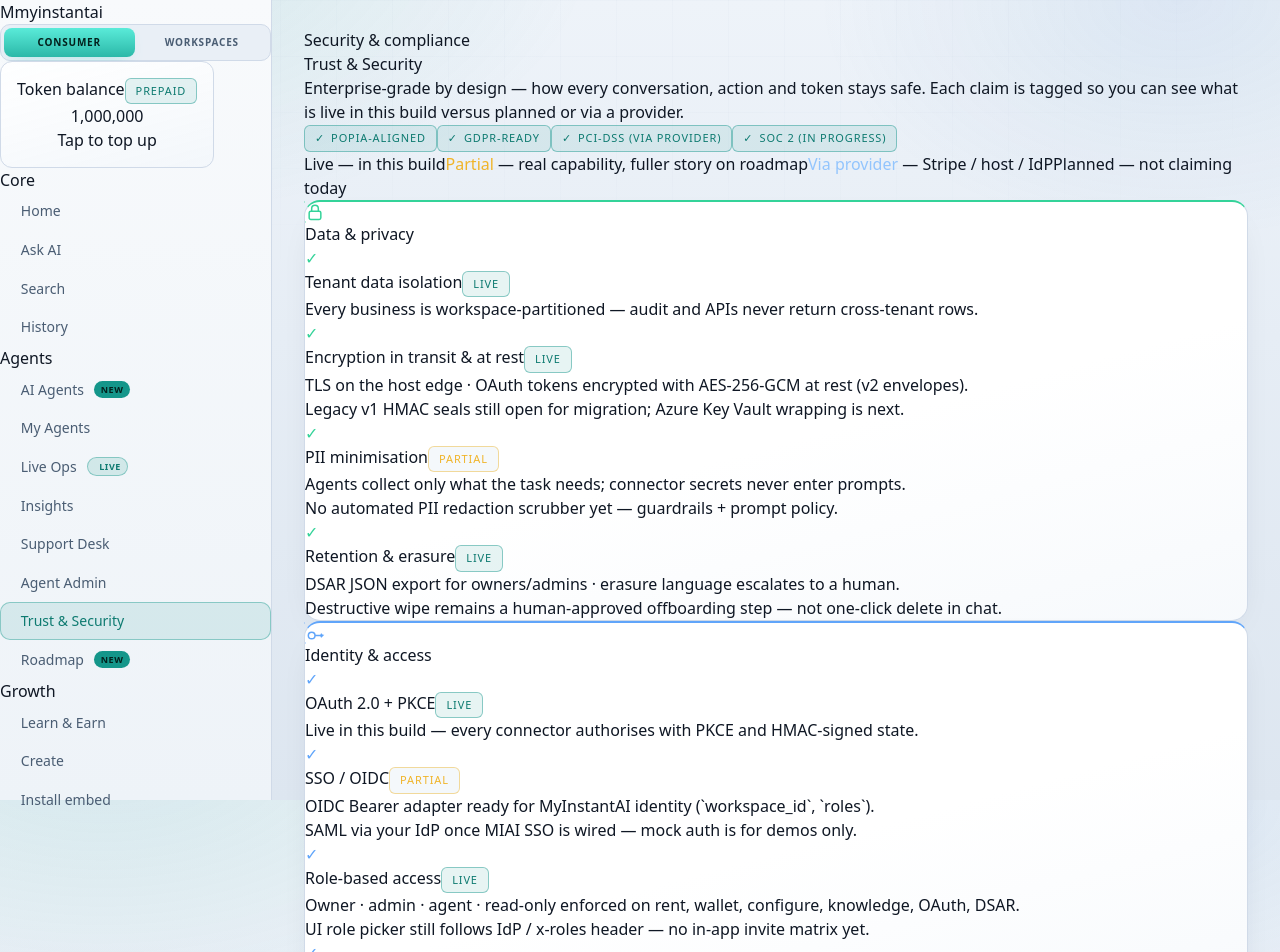
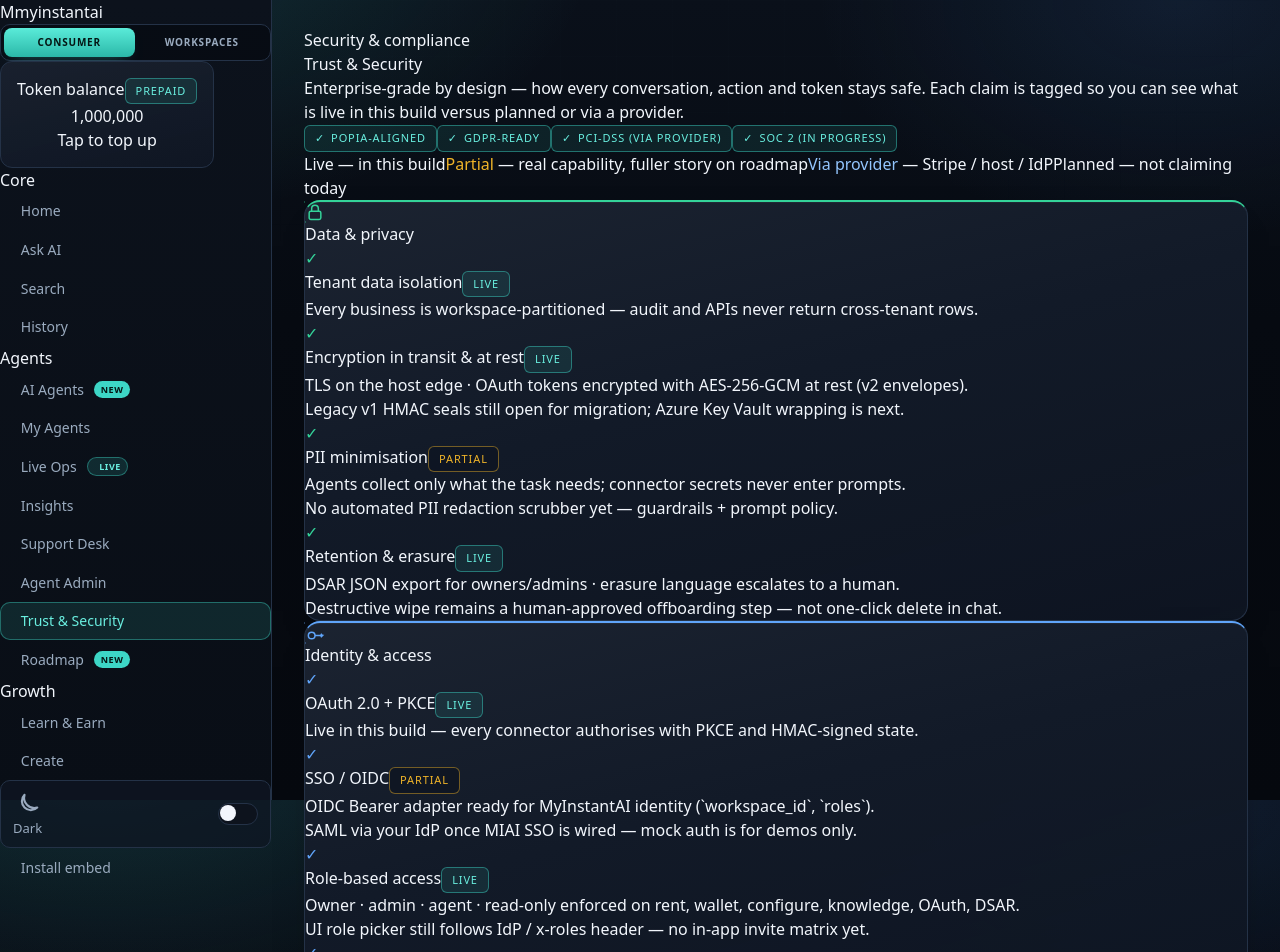
Before and after one commit to MalcolmGov/miai-agent-marketplace, a Next.js app in the folder apps/web/: page /trust in a window 1280 px wide. Shown: the top 952 px of the page. Built offline with nearby package versions, Linux system fonts and the light colour scheme; no server answers; the database is empty.

Commit message:
Restore dark as default and add a light/dark theme toggle.
Keep marketplace aligned with the main site on first load, while letting users opt into the cool light theme and persist that choice.

```diff
--- a/apps/web/src/app/globals.css
+++ b/apps/web/src/app/globals.css
@@ -2,8 +2,37 @@
 @tailwind components;
 @tailwind utilities;
 
-:root {
-  /* Cool mid-light — mist canvas, white cards, charcoal type, teal accent */
+:root,
+html[data-theme="dark"] {
+  color-scheme: dark;
+  --bg: #070b12;
+  --bg-elev: #0f1623;
+  --bg-panel: #121a28;
+  --bg-panel-hover: #172233;
+  --line: #243247;
+  --line-strong: #334863;
+  --text: #f2f6fc;
+  --muted: #9aabbf;
+  --muted-dim: #6d7f96;
+  /* Higher-contrast secondary copy for dense UI (cards) */
+  --card-body: #d0dae8;
+  --card-meta: #a8b6c9;
+  --accent: #3dd6c6;
+  --accent-bright: #6aefe0;
+  --accent-dim: #1f9e92;
+  --accent-ink: #041614;
+  --warn: #f0b429;
+  --danger: #f07178;
+  --live: #5eead4;
+  --font-ui: var(--font-sans), "Segoe UI", sans-serif;
+  --font-mono-stack: var(--font-mono), ui-monospace, monospace;
+  --radius-panel: 16px;
+  --shadow-panel: 0 1px 0 rgba(255, 255, 255, 0.04) inset, 0 18px 40px -28px rgba(0, 0, 0, 0.75);
+}
+
+/* Optional cool mid-light — opt-in via toggle; dark remains default */
+html[data-theme="light"] {
+  color-scheme: light;
   --bg: #e6edf5;
   --bg-elev: #f3f7fb;
   --bg-panel: #ffffff;
@@ -22,9 +51,6 @@
   --warn: #c9870a;
   --danger: #d64550;
   --live: #14968a;
-  --font-ui: var(--font-sans), "Segoe UI", sans-serif;
-  --font-mono-stack: var(--font-mono), ui-monospace, monospace;
-  --radius-panel: 16px;
   --shadow-panel: 0 1px 0 rgba(255, 255, 255, 0.9) inset, 0 14px 36px -22px rgba(15, 35, 60, 0.22);
 }
 
@@ -38,10 +64,10 @@
   font-family: var(--font-ui);
   background-color: var(--bg);
   background-image:
-    radial-gradient(ellipse 900px 520px at 8% -8%, rgba(20, 150, 138, 0.12), transparent 55%),
-    radial-gradient(ellipse 720px 480px at 92% 0%, rgba(56, 120, 190, 0.1), transparent 50%),
-    radial-gradient(ellipse 600px 400px at 50% 100%, rgba(20, 150, 138, 0.06), transparent 55%),
-    linear-gradient(180deg, #eef3f9 0%, var(--bg) 42%, #dde6f0 100%);
+    radial-gradient(ellipse 900px 520px at 8% -8%, rgba(61, 214, 198, 0.16), transparent 55%),
+    radial-gradient(ellipse 720px 480px at 92% 0%, rgba(56, 110, 180, 0.14), transparent 50%),
+    radial-gradient(ellipse 600px 400px at 50% 100%, rgba(61, 214, 198, 0.05), transparent 55%),
+    linear-gradient(180deg, #0a101a 0%, var(--bg) 40%, #06090f 100%);
   background-attachment: fixed;
 }
 
@@ -51,10 +77,10 @@
   inset: 0;
   pointer-events: none;
   z-index: 0;
-  opacity: 0.45;
+  opacity: 0.35;
   background-image:
-    linear-gradient(rgba(90, 120, 155, 0.05) 1px, transparent 1px),
-    linear-gradient(90deg, rgba(90, 120, 155, 0.05) 1px, transparent 1px);
+    linear-gradient(rgba(148, 170, 196, 0.04) 1px, transparent 1px),
+    linear-gradient(90deg, rgba(148, 170, 196, 0.04) 1px, transparent 1px);
   background-size: 56px 56px;
   mask-image: radial-gradient(ellipse 80% 60% at 50% 0%, black 20%, transparent 75%);
 }
@@ -83,15 +109,15 @@
 }
 
 .chip-internal {
-  color: #475569;
-  border-color: color-mix(in srgb, #94a3b8 55%, transparent);
-  background: color-mix(in srgb, #94a3b8 12%, transparent);
+  color: #c5d0e0;
+  border-color: color-mix(in srgb, #94a3b8 45%, transparent);
+  background: color-mix(in srgb, #64748b 16%, transparent);
 }
 
 .chip-solid {
   color: var(--accent-ink);
   border-color: transparent;
-  background: linear-gradient(180deg, #5aebd9, #2bb8a8);
+  background: linear-gradient(180deg, var(--accent-bright), var(--accent));
 }
 
 .btn {
@@ -125,9 +151,9 @@
 .panel {
   background: linear-gradient(
     165deg,
-    #ffffff 0%,
-    var(--bg-panel) 55%,
-    color-mix(in srgb, var(--bg-elev) 70%, #fff) 100%
+    color-mix(in srgb, var(--bg-panel) 96%, #fff 4%) 0%,
+    var(--bg-panel) 45%,
+    color-mix(in srgb, var(--bg-elev) 90%, transparent) 100%
   );
   border: 1px solid var(--line);
   border-radius: var(--radius-panel);
@@ -150,23 +176,23 @@
 }
 
 .panel-interactive:hover {
-  border-color: color-mix(in srgb, var(--accent) 45%, var(--line));
+  border-color: color-mix(in srgb, var(--accent) 55%, var(--line));
   background: linear-gradient(
     165deg,
-    #ffffff 0%,
-    var(--bg-panel-hover) 100%
+    var(--bg-panel-hover) 0%,
+    color-mix(in srgb, var(--bg-panel) 80%, #1a3040) 100%
   );
   transform: translateY(-3px);
   box-shadow:
-    0 1px 0 rgba(255, 255, 255, 0.95) inset,
-    0 20px 40px -24px rgba(15, 50, 70, 0.2),
-    0 0 0 1px color-mix(in srgb, var(--accent) 14%, transparent);
+    0 1px 0 rgba(255, 255, 255, 0.05) inset,
+    0 22px 48px -28px rgba(0, 0, 0, 0.85),
+    0 0 0 1px color-mix(in srgb, var(--accent) 12%, transparent);
 }
 
 .input {
   @apply w-full px-3.5 py-2.5 text-sm outline-none transition;
   border-radius: 10px;
-  background: #ffffff;
+  background: color-mix(in srgb, #060a10 88%, transparent);
   border: 1px solid var(--line);
   color: var(--text);
   font-family: var(--font-ui);
@@ -287,7 +313,7 @@
   inset: 0 auto 0 0;
   z-index: 50;
   width: 272px;
-  background: linear-gradient(180deg, #f8fafc 0%, #eef3f8 100%);
+  background: linear-gradient(180deg, #0c121c 0%, #090e16 100%);
   border-right: 1px solid var(--line);
   transform: translateX(-105%);
   transition: transform 0.25s ease;
@@ -295,14 +321,14 @@
 
 .sidebar-open {
   transform: translateX(0);
-  box-shadow: 24px 0 48px -28px rgba(15, 35, 60, 0.28);
+  box-shadow: 24px 0 48px -28px rgba(0, 0, 0, 0.8);
 }
 
 .sidebar-backdrop {
   position: fixed;
   inset: 0;
   z-index: 40;
-  background: rgba(15, 30, 50, 0.35);
+  background: rgba(3, 6, 12, 0.55);
   opacity: 0;
   pointer-events: none;
   transition: opacity 0.2s ease;
@@ -543,9 +569,9 @@
   height: 3rem;
   border-radius: 999px;
   color: var(--accent-bright);
-  background: color-mix(in srgb, var(--accent) 12%, #fff);
-  border: 1px solid color-mix(in srgb, var(--accent) 35%, transparent);
-  box-shadow: 0 8px 20px -10px rgba(20, 150, 138, 0.45);
+  background: color-mix(in srgb, var(--accent) 12%, var(--bg));
+  border: 1px solid color-mix(in srgb, var(--accent) 45%, transparent);
+  box-shadow: 0 0 24px -6px rgba(61, 214, 198, 0.55);
 }
 
 .how-step-num {
@@ -631,3 +657,118 @@
     transform: none;
   }
 }
+
+/* —— Light theme surface overrides (hard-coded dark values) —— */
+html[data-theme="light"] body {
+  background-image:
+    radial-gradient(ellipse 900px 520px at 8% -8%, rgba(20, 150, 138, 0.12), transparent 55%),
+    radial-gradient(ellipse 720px 480px at 92% 0%, rgba(56, 120, 190, 0.1), transparent 50%),
+    radial-gradient(ellipse 600px 400px at 50% 100%, rgba(20, 150, 138, 0.06), transparent 55%),
+    linear-gradient(180deg, #eef3f9 0%, var(--bg) 42%, #dde6f0 100%);
+}
+
+html[data-theme="light"] body::before {
+  opacity: 0.45;
+  background-image:
+    linear-gradient(rgba(90, 120, 155, 0.05) 1px, transparent 1px),
+    linear-gradient(90deg, rgba(90, 120, 155, 0.05) 1px, transparent 1px);
+}
+
+html[data-theme="light"] .chip-internal {
+  color: #475569;
+  border-color: color-mix(in srgb, #94a3b8 55%, transparent);
+  background: color-mix(in srgb, #94a3b8 12%, transparent);
+}
+
+html[data-theme="light"] .panel {
+  background: linear-gradient(
+    165deg,
+    #ffffff 0%,
+    var(--bg-panel) 55%,
+    color-mix(in srgb, var(--bg-elev) 70%, #fff) 100%
+  );
+}
+
+html[data-theme="light"] .panel-interactive:hover {
+  border-color: color-mix(in srgb, var(--accent) 45%, var(--line));
+  background: linear-gradient(165deg, #ffffff 0%, var(--bg-panel-hover) 100%);
+  box-shadow:
+    0 1px 0 rgba(255, 255, 255, 0.95) inset,
+    0 20px 40px -24px rgba(15, 50, 70, 0.2),
+    0 0 0 1px color-mix(in srgb, var(--accent) 14%, transparent);
+}
+
+html[data-theme="light"] .input {
+  background: #ffffff;
+}
+
+html[data-theme="light"] .sidebar {
+  background: linear-gradient(180deg, #f8fafc 0%, #eef3f8 100%);
+}
+
+html[data-theme="light"] .sidebar-open {
+  box-shadow: 24px 0 48px -28px rgba(15, 35, 60, 0.28);
+}
+
+html[data-theme="light"] .sidebar-backdrop {
+  background: rgba(15, 30, 50, 0.35);
+}
+
+html[data-theme="light"] .how-step-icon {
+  background: color-mix(in srgb, var(--accent) 12%, #fff);
+  border: 1px solid color-mix(in srgb, var(--accent) 35%, transparent);
+  box-shadow: 0 8px 20px -10px rgba(20, 150, 138, 0.45);
+}
+
+.theme-toggle {
+  display: flex;
+  align-items: center;
+  justify-content: space-between;
+  gap: 0.75rem;
+  width: 100%;
+  border-radius: 10px;
+  border: 1px solid var(--line);
+  background: color-mix(in srgb, var(--bg-elev) 70%, transparent);
+  padding: 0.55rem 0.75rem;
+  color: var(--muted);
+  font-size: 0.8125rem;
+  font-weight: 500;
+  transition: border-color 0.15s ease, color 0.15s ease;
+}
+
+.theme-toggle:hover {
+  border-color: color-mix(in srgb, var(--accent) 40%, var(--line));
+  color: var(--text);
+}
+
+.theme-toggle-track {
+  position: relative;
+  width: 2.5rem;
+  height: 1.35rem;
+  flex-shrink: 0;
+  border-radius: 999px;
+  background: color-mix(in srgb, var(--bg) 80%, var(--line));
+  border: 1px solid var(--line);
+  transition: background 0.2s ease, border-color 0.2s ease;
+}
+
+.theme-toggle[aria-checked="true"] .theme-toggle-track {
+  background: color-mix(in srgb, var(--accent) 35%, var(--bg-elev));
+  border-color: color-mix(in srgb, var(--accent) 50%, transparent);
+}
+
+.theme-toggle-thumb {
+  position: absolute;
+  top: 1px;
+  left: 1px;
+  width: 1rem;
+  height: 1rem;
+  border-radius: 999px;
+  background: var(--text);
+  transition: transform 0.2s ease, background 0.2s ease;
+}
+
+.theme-toggle[aria-checked="true"] .theme-toggle-thumb {
+  transform: translateX(1.1rem);
+  background: var(--accent-bright);
+}
--- a/apps/web/src/app/layout.tsx
+++ b/apps/web/src/app/layout.tsx
@@ -1,6 +1,8 @@
 import type { Metadata } from "next";
 import { Manrope, JetBrains_Mono } from "next/font/google";
 import { Shell } from "@/components/Shell";
+import { ThemeProvider } from "@/lib/theme";
+import { THEME_BOOT_SCRIPT } from "@/lib/theme-boot";
 import "./globals.css";
 
 const sans = Manrope({
@@ -22,10 +24,15 @@
 
 export default function RootLayout({ children }: Readonly<{ children: React.ReactNode }>) {
   return (
-    <html lang="en">
+    <html lang="en" data-theme="dark" suppressHydrationWarning>
+      <head>
+        <script dangerouslySetInnerHTML={{ __html: THEME_BOOT_SCRIPT }} />
+      </head>
       <body className={`${sans.variable} ${mono.variable} antialiased`}>
         <div id="app-root">
-          <Shell>{children}</Shell>
+          <ThemeProvider>
+            <Shell>{children}</Shell>
+          </ThemeProvider>
         </div>
       </body>
     </html>
--- a/apps/web/src/components/CatalogGrid.tsx
+++ b/apps/web/src/components/CatalogGrid.tsx
@@ -407,7 +407,7 @@
 
   return (
     <div
-      className="fixed inset-0 z-50 flex items-center justify-center bg-[rgba(15,30,50,0.4)] p-4 backdrop-blur-sm"
+      className="fixed inset-0 z-50 flex items-center justify-center bg-black/60 p-4 backdrop-blur-sm"
       role="presentation"
       onClick={onClose}
     >
--- a/apps/web/src/components/MarketplaceHero.tsx
+++ b/apps/web/src/components/MarketplaceHero.tsx
@@ -22,7 +22,7 @@
         className="hero-sheen pointer-events-none absolute -left-1/4 top-0 h-full w-[150%] opacity-50"
         style={{
           background:
-            "radial-gradient(ellipse 50% 80% at 20% 30%, rgba(20,150,138,0.14), transparent 55%), radial-gradient(ellipse 40% 60% at 80% 10%, rgba(56,120,190,0.1), transparent 50%)",
+            "radial-gradient(ellipse 50% 80% at 20% 30%, rgba(61,214,198,0.16), transparent 55%), radial-gradient(ellipse 40% 60% at 80% 10%, rgba(94,168,240,0.1), transparent 50%)",
         }}
       />
 
--- a/apps/web/src/components/Shell.tsx
+++ b/apps/web/src/components/Shell.tsx
@@ -4,6 +4,7 @@
 import { usePathname } from "next/navigation";
 import { useEffect, useState } from "react";
 import { Sidebar } from "./Sidebar";
+import { ThemeToggle } from "./ThemeToggle";
 import { TopUpModal } from "./TopUpModal";
 
 export function Shell({ children }: { children: React.ReactNode }) {
@@ -57,6 +58,9 @@
             </Link>
           </div>
           <div className="flex items-center gap-2">
+            <div className="w-[8.5rem] shrink-0 lg:hidden">
+              <ThemeToggle />
+            </div>
             <button
               type="button"
               onClick={() => setTopUpOpen(true)}
--- a/apps/web/src/components/Sidebar.tsx
+++ b/apps/web/src/components/Sidebar.tsx
@@ -3,6 +3,7 @@
 import Link from "next/link";
 import { usePathname } from "next/navigation";
 import { useState, type ReactNode } from "react";
+import { ThemeToggle } from "./ThemeToggle";
 
 type NavBadge = { label: string; tone: "new" | "live" };
 
@@ -306,7 +307,8 @@
             ))}
           </nav>
 
-          <div className="border-t border-[var(--line)] px-4 py-3">
+          <div className="space-y-2 border-t border-[var(--line)] px-4 py-3">
+            <ThemeToggle />
             <Link href="/install" onClick={onClose} className="nav-item text-[var(--muted)]">
               <span className="nav-item-icon">
                 <IconPlus />
--- /dev/null
+++ b/apps/web/src/components/ThemeToggle.tsx
@@ -0,0 +1,42 @@
+"use client";
+
+import { useTheme } from "@/lib/theme";
+
+export function ThemeToggle() {
+  const { theme, toggleTheme } = useTheme();
+  const isLight = theme === "light";
+
+  return (
+    <button
+      type="button"
+      role="switch"
+      aria-checked={isLight}
+      aria-label={isLight ? "Switch to dark mode" : "Switch to light mode"}
+      className="theme-toggle"
+      onClick={toggleTheme}
+    >
+      <span className="flex items-center gap-2 min-w-0">
+        {isLight ? (
+          <svg viewBox="0 0 24 24" fill="none" stroke="currentColor" strokeWidth="1.75" className="h-4 w-4 shrink-0">
+            <circle cx="12" cy="12" r="4" />
+            <path
+              d="M12 3v1.5M12 19.5V21M3 12h1.5M19.5 12H21M5.6 5.6l1.1 1.1M17.3 17.3l1.1 1.1M18.4 5.6l-1.1 1.1M6.7 17.3l-1.1 1.1"
+              strokeLinecap="round"
+            />
+          </svg>
+        ) : (
+          <svg viewBox="0 0 24 24" fill="none" stroke="currentColor" strokeWidth="1.75" className="h-4 w-4 shrink-0">
+            <path
+              d="M20 14.5A8.5 8.5 0 0 1 9.5 4 7 7 0 1 0 20 14.5Z"
+              strokeLinejoin="round"
+            />
+          </svg>
+        )}
+        <span className="truncate">{isLight ? "Light" : "Dark"}</span>
+      </span>
+      <span className="theme-toggle-track" aria-hidden>
+        <span className="theme-toggle-thumb" />
+      </span>
+    </button>
+  );
+}
--- a/apps/web/src/components/TopUpModal.tsx
+++ b/apps/web/src/components/TopUpModal.tsx
@@ -29,7 +29,7 @@
   }
 
   return (
-    <div className="fixed inset-0 z-50 flex items-center justify-center bg-[rgba(15,30,50,0.4)] p-4 backdrop-blur-sm">
+    <div className="fixed inset-0 z-50 flex items-center justify-center bg-black/60 p-4 backdrop-blur-sm">
       <div className="panel w-full max-w-md p-5 rise shadow-2xl">
         <div className="mb-4 flex items-start justify-between gap-3">
           <div>
--- /dev/null
+++ b/apps/web/src/lib/theme-boot.ts
@@ -0,0 +1,4 @@
+export const THEME_STORAGE_KEY = "miai-theme";
+
+/** Inline boot script — keeps first paint on dark unless user saved light. */
+export const THEME_BOOT_SCRIPT = `(function(){try{var t=localStorage.getItem(${JSON.stringify(THEME_STORAGE_KEY)});document.documentElement.setAttribute("data-theme",t==="light"?"light":"dark");}catch(e){document.documentElement.setAttribute("data-theme","dark");}})();`;
--- /dev/null
+++ b/apps/web/src/lib/theme.tsx
@@ -0,0 +1,69 @@
+"use client";
+
+import { createContext, useContext, useEffect, useState, type ReactNode } from "react";
+import { THEME_STORAGE_KEY } from "./theme-boot";
+
+export type Theme = "dark" | "light";
+
+type ThemeContextValue = {
+  theme: Theme;
+  setTheme: (theme: Theme) => void;
+  toggleTheme: () => void;
+};
+
+const ThemeContext = createContext<ThemeContextValue | null>(null);
+
+function readStoredTheme(): Theme {
+  if (typeof window === "undefined") return "dark";
+  try {
+    return window.localStorage.getItem(THEME_STORAGE_KEY) === "light" ? "light" : "dark";
+  } catch {
+    return "dark";
+  }
+}
+
+function applyTheme(theme: Theme) {
+  document.documentElement.setAttribute("data-theme", theme);
+}
+
+export function ThemeProvider({ children }: { children: ReactNode }) {
+  const [theme, setThemeState] = useState<Theme>("dark");
+
+  useEffect(() => {
+    const next = readStoredTheme();
+    setThemeState(next);
+    applyTheme(next);
+  }, []);
+
+  function setTheme(next: Theme) {
+    setThemeState(next);
+    try {
+      window.localStorage.setItem(THEME_STORAGE_KEY, next);
+    } catch {
+      /* ignore quota / private mode */
+    }
+    applyTheme(next);
+  }
+
+  function toggleTheme() {
+    setTheme(theme === "dark" ? "light" : "dark");
+  }
+
+  return (
+    <ThemeContext.Provider value={{ theme, setTheme, toggleTheme }}>
+      {children}
+    </ThemeContext.Provider>
+  );
+}
+
+export function useTheme() {
+  const ctx = useContext(ThemeContext);
+  if (!ctx) {
+    return {
+      theme: "dark" as Theme,
+      setTheme: () => undefined,
+      toggleTheme: () => undefined,
+    };
+  }
+  return ctx;
+}
```
Also changed, not shown: apps/web/src/components/AgentIcon.tsx (+52 -3 lines).
